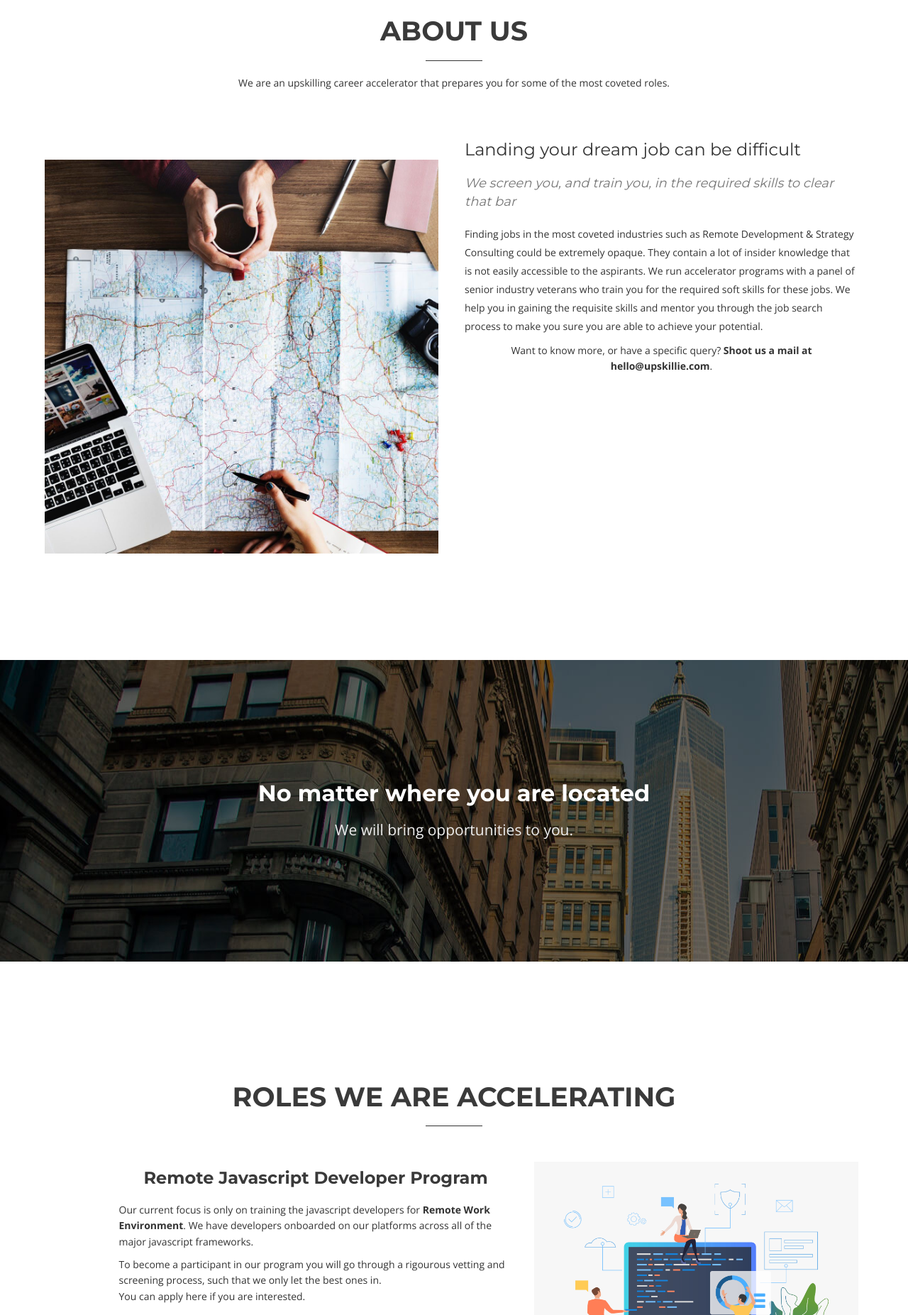
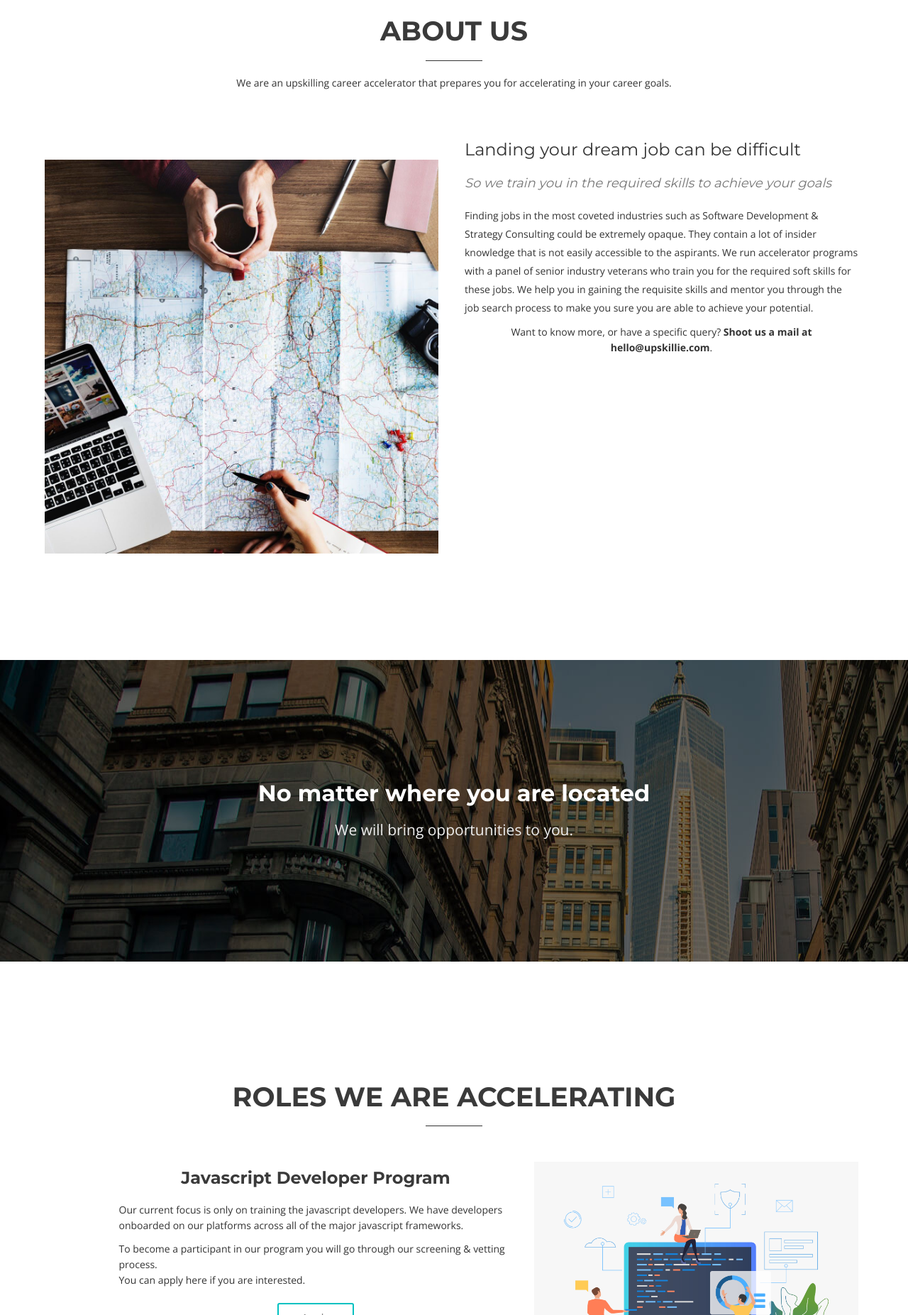
Before and after one commit to harishydav/remote-site, a plain HTML site: page index.html in a window 1280 px wide. Shown: the part 947-2800 px from the top of the page at 71% size. Drawn offline with nearby package versions, Linux system fonts and the light colour scheme.

Commit message:
few edits in the website content

```diff
--- a/index.html
+++ b/index.html
@@ -85,7 +85,7 @@
              src="/img/upskillie_Logo.png" />
             <h2 class="animated fadeInDown" style="margin-top: 0px;font-weight: 500;" >upskillie</h2>
             <h3> A career accelerator </h3>
-            <div style="padding-bottom: 3%;color: white;font-size: 16px;font-weight: 500;"> We help top 1% candidates accelerate their careers into coveted roles <br/> with our training programmes. </div>
+            <div style="padding-bottom: 3%;color: white;font-size: 16px;font-weight: 500;"> Training programmes for accelerating your career growth. </div>
             <div>
               <a href="#services" class="btn-get-started animated fadeInUp"> Careers</a>
               <a href="#contact" class="btn-get-started animated fadeInUp"> Hiring Partners</a>
@@ -147,7 +147,7 @@
           <div class="section-heading">
             <h2>About us</h2>
             <div class="heading-line"></div>
-            <p>We are an upskilling career accelerator that prepares you for some of the most coveted roles. </p>
+            <p>We are an upskilling career accelerator that prepares you for accelerating in your career goals. </p>
           </div>
         </div>
       </div>
@@ -158,9 +158,9 @@
 
         <div class="col-md-6 content">
           <h2>Landing your dream job can be difficult</h2>
-          <h3> <i> We screen you, and train you, in the required skills to clear that bar </i> </h3>
+          <h3> <i> So we train you in the required skills to achieve your goals </i> </h3>
           <p>
-            Finding jobs in the most coveted industries such as Remote Development & Strategy Consulting could be extremely opaque. They contain a lot of insider knowledge that is not easily accessible to the aspirants.
+            Finding jobs in the most coveted industries such as Software Development & Strategy Consulting could be extremely opaque. They contain a lot of insider knowledge that is not easily accessible to the aspirants.
             We run accelerator programs with a panel of senior industry veterans who train you for the required soft skills for these jobs. We help you in gaining the requisite skills and mentor you through the job search process to make you sure you are able to achieve your potential.
                  </p>
 <!--
@@ -216,13 +216,13 @@
           <div class="row">
             <div class="col-sm-12 col-md-offset-1 col-md-6">
               <div class="wow bounceInLeft">
-                <h4>Remote Javascript Developer Program</h4>
-                <p style="text-align:left" > Our current focus is only on training the javascript developers for <b>Remote Work Environment</b>. We have developers onboarded on our platforms across all of the major javascript frameworks.
+                <h4>Javascript Developer Program</h4>
+                <p style="text-align:left" > Our current focus is only on training the javascript developers. We have developers onboarded on our platforms across all of the major javascript frameworks.
                    </p style="text-align:left" >
                    <!-- From full stack
                    Javascript, Node.js backend ,ReactJs, React Native, Gatsby.js to name a few <sup>*</sup> -->
                   <p style="text-align:left">
-                    To become a participant in our program you will go through a rigourous vetting and screening process, such that we only let the best ones in.
+                    To become a participant in our program you will go through our screening & vetting process.
                                         <br/>
                     You can apply here if you are interested.
                   </p>
@@ -495,7 +495,7 @@
           </div>
         </div>
       </div>
-      <div class="row mar-top30">
+      <!-- <div class="row mar-top30">
         <div class="col-md-12">
           <h5>We're on social networks</h5>
           <ul class="social-network">
@@ -525,7 +525,7 @@
             </li>
           </ul>
         </div>
-      </div>
+      </div> -->
     </div>
   </section>
 
@@ -534,7 +534,7 @@
     <div class="container">
       <div class="row">
         <div class="col-md-12">
-          <p>Copyright &copy; Upskillie. All rights reserved.</p>
+          <p>Copyright &copy; SKILLFLARE TECHNOLOGIES PVT. LTD. All rights reserved.</p>
         </div>
       </div>
     </div>
```
